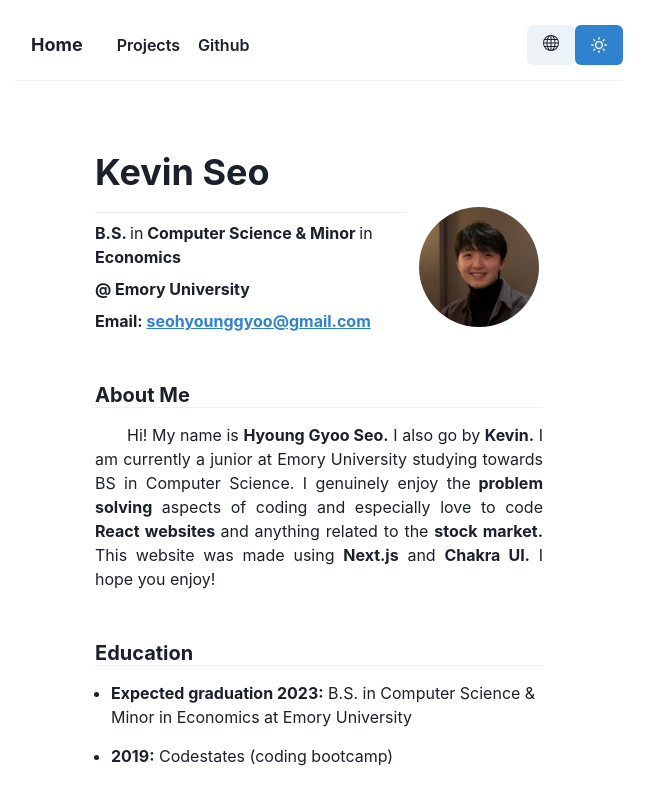
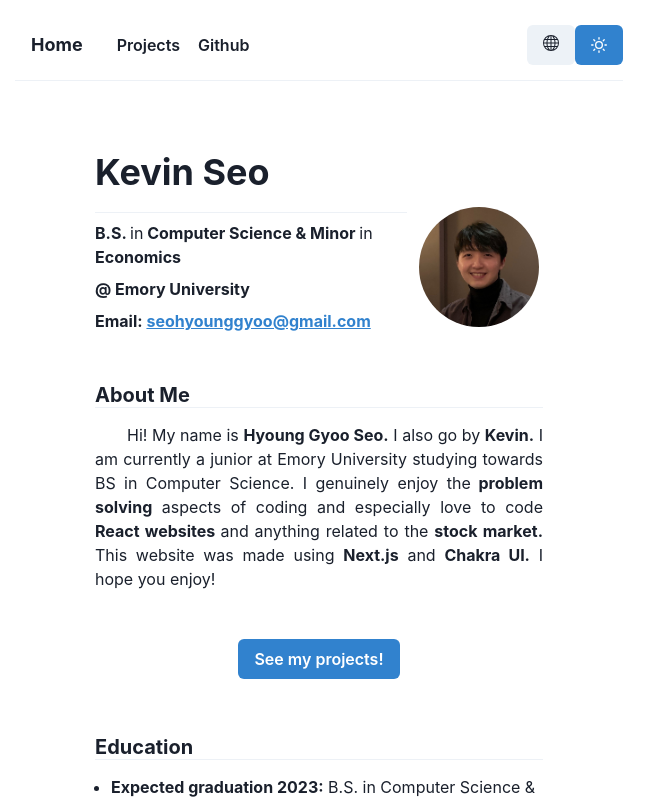
Before and after one commit to hgseo16/hyounggyoo, a Next.js app: page / in a window 1280 px wide. Shown: the top 800 px of the page, without its empty margins (321-975 px from the left). Built offline with nearby package versions, Linux system fonts and the light colour scheme.

Commit message:
Added "See my projects!" button

```diff
--- a/components/Paragraph.js
+++ b/components/Paragraph.js
@@ -2,7 +2,6 @@ import styled from "@emotion/styled";
 
 const Paragraph = styled.p`
   margin-top: 15px;
-  margin-bottom: 50px;
   text-align: justify;
   text-indent: 2em;
 `;
--- a/pages/index.js
+++ b/pages/index.js
@@ -7,9 +7,11 @@ import {
   Divider,
   HStack,
   VStack,
+  Stack,
   Flex,
   Heading,
   Button,
+  ButtonGroup,
   UnorderedList,
   ListItem,
   Tag,
@@ -85,6 +87,19 @@ const Home = () => {
             <strong>Next.js</strong> and <strong>Chakra UI.</strong> I hope you
             enjoy!
           </Paragraph>
+          <Link href="/projects">
+            <Box
+              display="flex"
+              alignItems="center"
+              justifyContent="center"
+              width="100%"
+              py={12}
+              bgPosition="center"
+              mb={2}
+            >
+              <Button colorScheme="blue">See my projects!</Button>
+            </Box>
+          </Link>
           <Heading size="md" variant="section-title">
             Education
           </Heading>
```
Also changed, not shown: pages/kr/index.js (+14 -0 lines).
